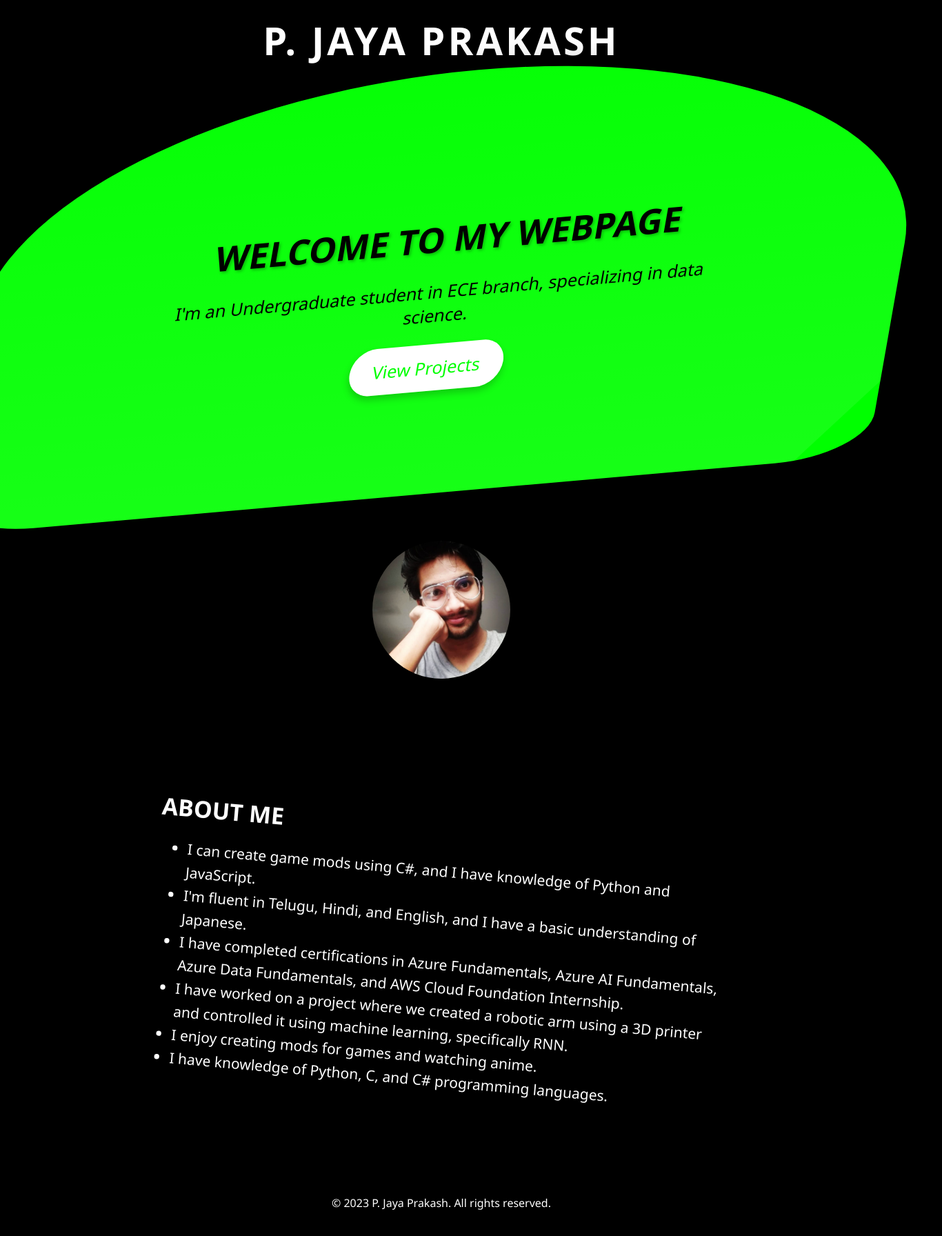
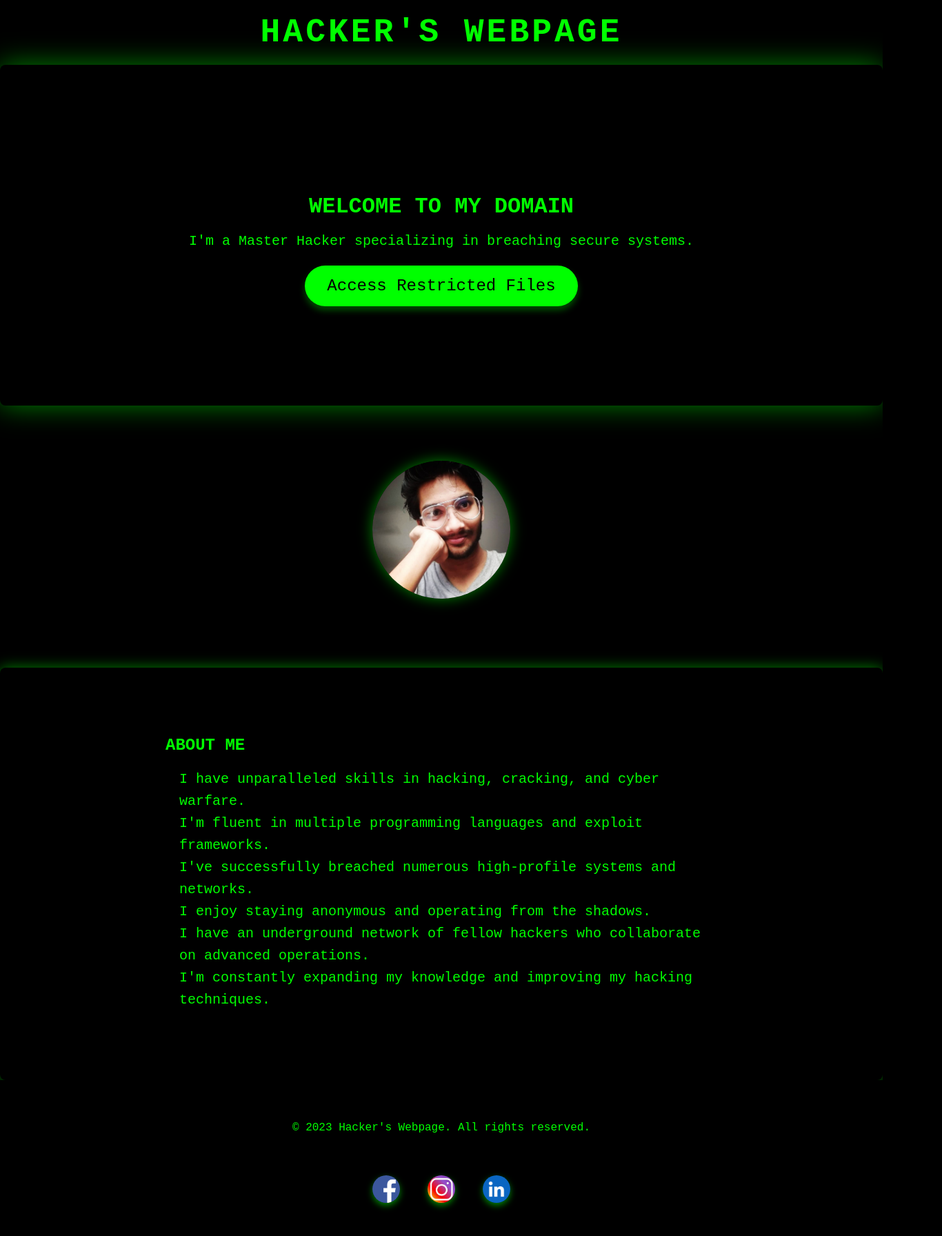
Before and after one commit to PRAKASH2003P/NEW, a plain HTML site: page index.html in a window 1280 px wide. Shown: the top 1792 px of the page at 69% size, 1366 px wide, since content can reach past the window. Drawn offline with Linux system fonts and the light colour scheme.

Commit message:
Update index.html

```diff
--- a/index.html
+++ b/index.html
@@ -3,29 +3,28 @@
 <head>
   <meta charset="UTF-8">
   <meta name="viewport" content="width=device-width, initial-scale=1.0">
-  <title>Visually Appealing Webpage</title>
+  <title>Hacker's Webpage</title>
   <style>
     /* Add your custom styles here */
     body {
-      font-family: 'Segoe UI', Tahoma, Geneva, Verdana, sans-serif;
+      font-family: 'Courier New', monospace;
       background-color: #000;
+      color: #0f0;
       margin: 0;
       padding: 0;
     }
 
     header {
       background-color: #000;
-      color: #fff;
       padding: 20px;
       text-align: center;
     }
 
     h1 {
-      font-size: 56px;
+      font-size: 48px;
       margin: 0;
       text-transform: uppercase;
       letter-spacing: 4px;
-      text-shadow: 2px 2px 4px rgba(0, 0, 0, 0.3);
     }
 
     .container {
@@ -35,63 +34,42 @@
     }
 
     .hero {
-      background-color: #0f0;
-      color: #000;
+      background-color: #000;
       padding: 120px 60px;
       text-align: center;
-      border-radius: 50% 50% 10% 10%;
-      transform: skew(-10deg, -5deg) scale(1.05);
-      box-shadow: 0 0 40px rgba(0, 0, 0, 0.3);
-      position: relative;
-      z-index: 1;
-      overflow: hidden;
-    }
-
-    .hero:before {
-      content: "";
-      position: absolute;
-      top: -50%;
-      left: -50%;
-      width: 200%;
-      height: 200%;
-      background: linear-gradient(45deg, rgba(255, 255, 255, 0.2) 0%, rgba(0, 0, 0, 0) 70%);
-      transform: rotate(-45deg);
-      z-index: -1;
+      border-radius: 8px;
+      box-shadow: 0 0 40px rgba(0, 255, 0, 0.5);
     }
 
     .hero h2 {
-      font-size: 48px;
+      font-size: 32px;
       margin-bottom: 20px;
       text-transform: uppercase;
-      text-shadow: 2px 2px 4px rgba(0, 0, 0, 0.3);
     }
 
     .hero p {
-      font-size: 24px;
+      font-size: 20px;
       margin-bottom: 40px;
-      color: #000;
     }
 
     .btn {
-      background-color: #fff;
-      color: #0f0;
+      background-color: #0f0;
+      color: #000;
       padding: 16px 32px;
       border-radius: 50px;
       text-decoration: none;
       font-size: 24px;
       transition: background-color 0.3s ease;
-      box-shadow: 0 6px 10px rgba(0, 0, 0, 0.2);
-      text-shadow: none;
+      box-shadow: 0 6px 10px rgba(0, 255, 0, 0.3);
     }
 
     .btn:hover {
-      background-color: #0d0;
-      color: #fff;
+      background-color: #000;
+      color: #0f0;
     }
 
     footer {
       background-color: #000;
-      color: #fff;
       padding: 20px;
       text-align: center;
     }
@@ -106,29 +84,26 @@
       margin: 0 auto;
       border-radius: 50%;
       margin-top: 40px;
-      box-shadow: 0 0 20px rgba(0, 0, 0, 0.3);
+      box-shadow: 0 0 20px rgba(0, 255, 0, 0.5);
     }
 
     .about {
       background-color: #000;
-      color: #fff;
       padding: 40px;
       margin-top: 60px;
       border-radius: 8px;
-      box-shadow: 0 0 20px rgba(0, 0, 0, 0.1);
-      transform: skew(-5deg, 5deg) scale(1.05);
+      box-shadow: 0 0 20px rgba(0, 255, 0, 0.5);
     }
 
     .about h2 {
-      font-size: 32px;
+      font-size: 24px;
       margin-bottom: 20px;
       text-transform: uppercase;
-      text-shadow: 2px 2px 4px rgba(0, 0, 0, 0.3);
     }
 
     .about ul {
-      list-style-type: disc;
-      padding-left: 40px;
+      list-style-type: none;
+      padding-left: 20px;
       font-size: 20px;
       line-height: 1.6;
     }
@@ -148,7 +123,7 @@
       width: 40px;
       height: 40px;
       border-radius: 50%;
-      box-shadow: 0 4px 10px rgba(0, 0, 0, 0.2);
+      box-shadow: 0 4px 10px rgba(0, 255, 0, 0.5);
     }
 
     .social-icons a:hover {
@@ -159,14 +134,14 @@
 <body>
 
   <header>
-    <h1>P. Jaya Prakash</h1>
+    <h1>Hacker's Webpage</h1>
   </header>
 
   <section class="hero">
     <div class="container">
-      <h2>Welcome to My Webpage</h2>
-      <p>I'm an Undergraduate student in ECE branch, specializing in data science.</p>
-      <a href="#" class="btn">View Projects</a>
+      <h2>Welcome to My Domain</h2>
+      <p>I'm a Master Hacker specializing in breaching secure systems.</p>
+      <a href="#" class="btn">Access Restricted Files</a>
     </div>
   </section>
 
@@ -178,23 +153,23 @@
     <div class="container">
       <h2>About Me</h2>
       <ul>
-        <li>I can create game mods using C#, and I have knowledge of Python and JavaScript.</li>
-        <li>I'm fluent in Telugu, Hindi, and English, and I have a basic understanding of Japanese.</li>
-        <li>I have completed certifications in Azure Fundamentals, Azure AI Fundamentals, Azure Data Fundamentals, and AWS Cloud Foundation Internship.</li>
-        <li>I have worked on a project where we created a robotic arm using a 3D printer and controlled it using machine learning, specifically RNN.</li>
-        <li>I enjoy creating mods for games and watching anime.</li>
-        <li>I have knowledge of Python, C, and C# programming languages.</li>
+        <li>I have unparalleled skills in hacking, cracking, and cyber warfare.</li>
+        <li>I'm fluent in multiple programming languages and exploit frameworks.</li>
+        <li>I've successfully breached numerous high-profile systems and networks.</li>
+        <li>I enjoy staying anonymous and operating from the shadows.</li>
+        <li>I have an underground network of fellow hackers who collaborate on advanced operations.</li>
+        <li>I'm constantly expanding my knowledge and improving my hacking techniques.</li>
       </ul>
     </div>
   </section>
 
   <footer>
     <div class="container">
-      <p>&copy; 2023 P. Jaya Prakash. All rights reserved.</p>
+      <p>&copy; 2023 Hacker's Webpage. All rights reserved.</p>
       <div class="social-icons">
-        <a href="https://www.facebook.com/JayaPrakashPinninti0/"><img src="facebook.png" alt="Facebook"></a>
-        <a href="https://www.instagram.com/prakashjp86/?hl=en"><img src="instagram.png" alt="Instagram"></a>
-        <a href="https://www.linkedin.com/in/jaya-prakash-pinninti-8a67a0218/"><img src="linkedin.png" alt="LinkedIn"></a>
+        <a href="https://www.facebook.com/hacker"><img src="facebook.png" alt="Facebook"></a>
+        <a href="https://www.instagram.com/hacker"><img src="instagram.png" alt="Instagram"></a>
+        <a href="https://www.linkedin.com/in/hacker"><img src="linkedin.png" alt="LinkedIn"></a>
       </div>
     </div>
   </footer>
```
